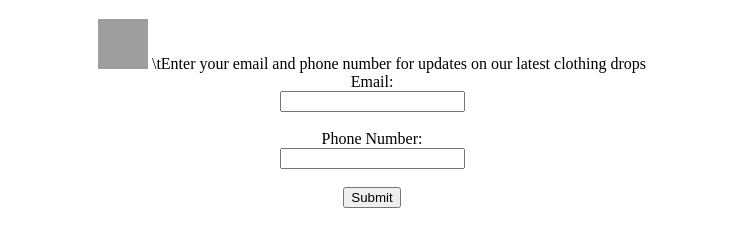
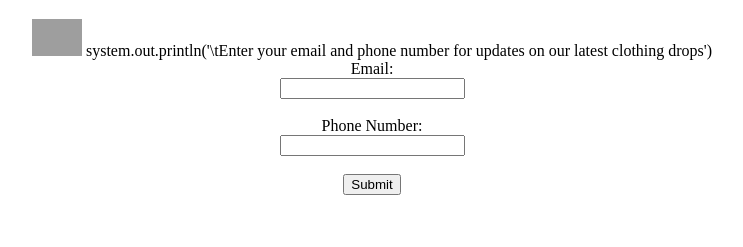
Before and after one commit to PerplexedWaffles/piecewise, a plain HTML site: page index.html in a window 1280 px wide. Shown: the part 61-308 px from the top of the page, without its empty margins (268-1011 px from the left). Drawn offline with Linux system fonts and the light colour scheme; grey boxes are pictures that could not be loaded.

Commit message:
Update index.html

```diff
--- a/index.html
+++ b/index.html
@@ -10,14 +10,14 @@
         }
         img {
             width: 50px;
-            height: 50px;
+            height: 37px;
         }
     </style>
 </head>
 <body>
     <h1>Piecewise</h1>
     <img src="https://www.pngall.com/wp-content/uploads/14/Puzzle-Piece-PNG-File.png" alt="Puzzle Piece">
-    \tEnter your email and phone number for updates on our latest clothing drops
+    system.out.println('\tEnter your email and phone number for updates on our latest clothing drops')
     <form>
         <label for="email">Email:</label><br>
         <input type="email" id="email" name="email" required><br><br>
```
